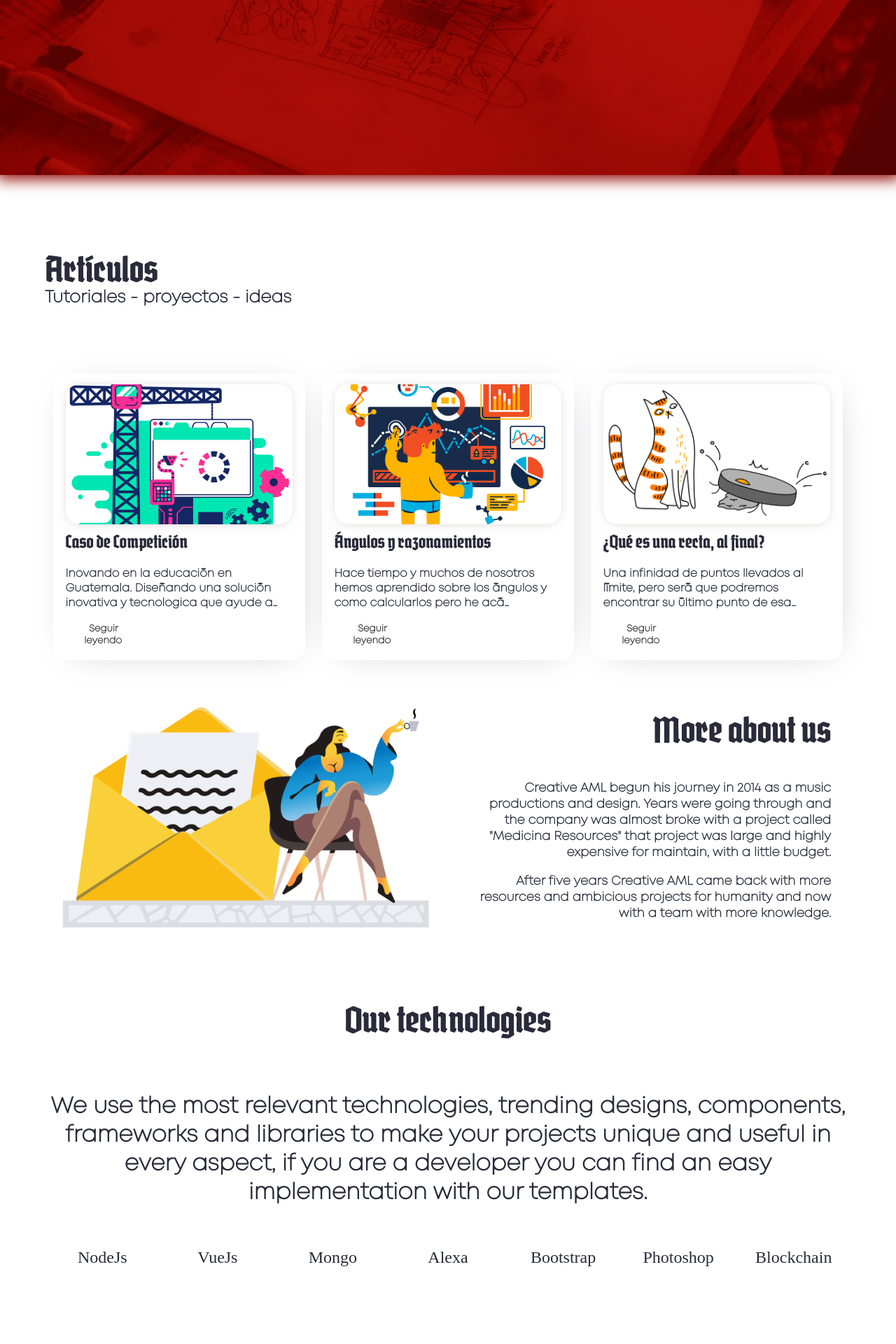
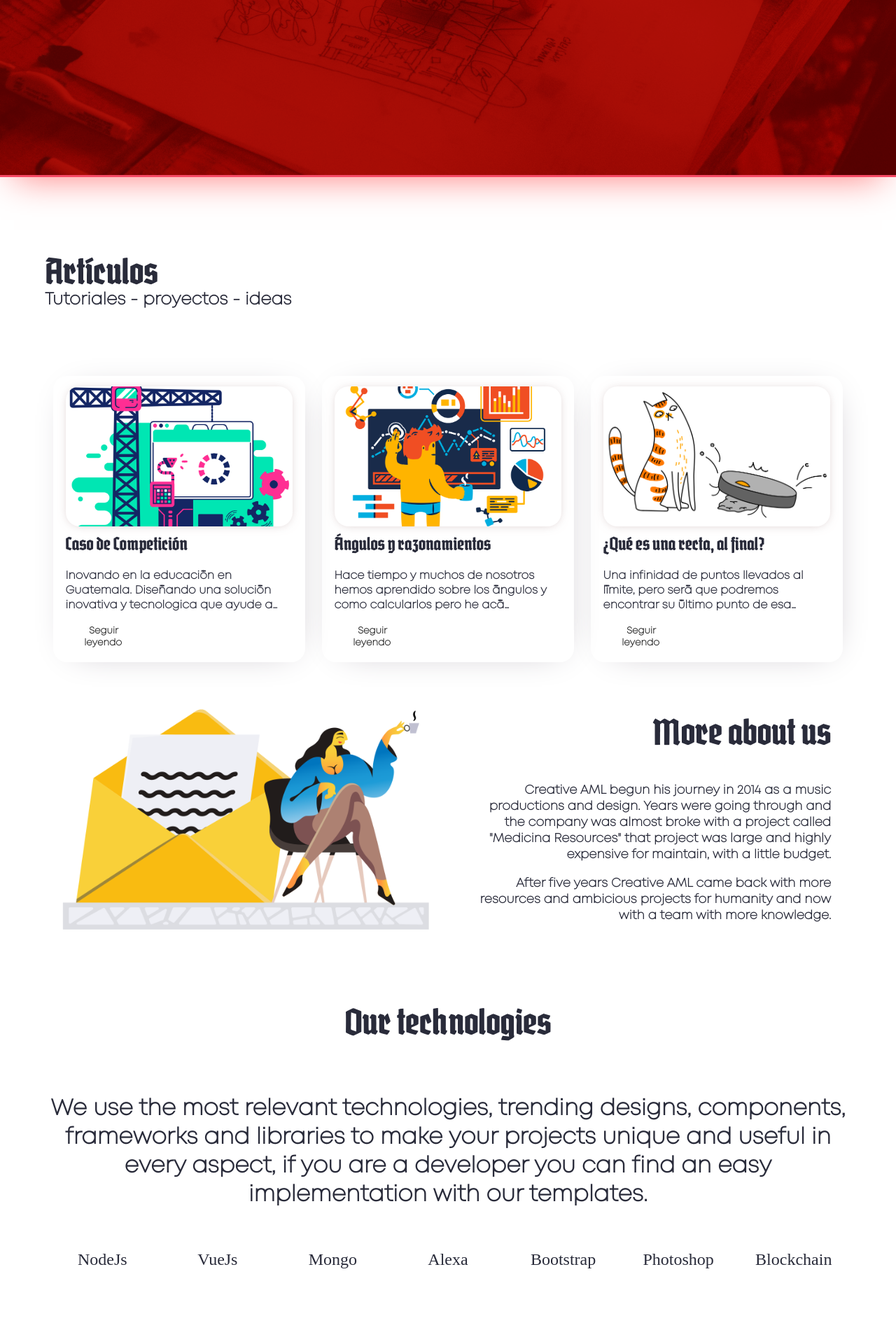
Before and after one commit to jorgeAML/creativeaml, a Jekyll site: the page built from index.markdown, in a window 1280 px wide. Shown: the part 650-2570 px from the top of the page at 70% size. Built offline with Jekyll 4.4.1, drawn with Linux system fonts in a browser that asks for light colours; some web fonts are replaced.

Commit message:
La sombra del encabezado a cambiado a rojo palido

```diff
--- a/assets/css/landing.css
+++ b/assets/css/landing.css
@@ -45,7 +45,8 @@
         min-height: 100vh;
         background-color:  	#900603;
         background-blend-mode: soft-light;
-        box-shadow: 1px 1px 20px 5px #900603;
+        box-shadow: 0px 20px 50px -20px var(--c-color-p);
+        border-bottom: 3px solid var(--c-color-o);
     }
 
     /**SECTION DESIGN */
```
